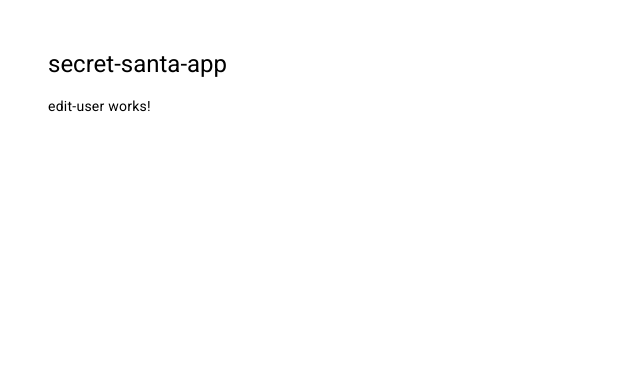
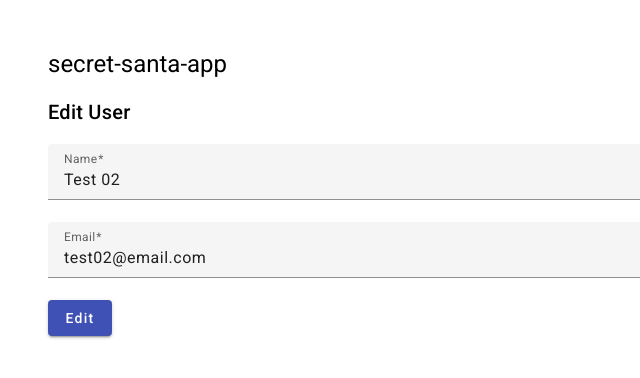
Before and after one commit to LuisPorrasLFF/secret-santa-app, an Angular app: page /edit/1 in a window 1280 px wide. Shown: the top 378 px of the page, without its empty margins (0-640 px from the left). Built offline with nearby package versions, Linux system fonts and the light colour scheme.

Commit message:
Add edit functionality

```diff
--- a/src/app/services/user.service.ts
+++ b/src/app/services/user.service.ts
@@ -35,6 +35,7 @@ export class UserService {
 
   editUser(user: User){
     let userIndex = this.users.findIndex(u => u.id == user.id);
+    console.log(user);
     this.users[userIndex] = user;
     this.saveUsers();
   }
--- a/src/app/user-components/create-user/create-user.component.html
+++ b/src/app/user-components/create-user/create-user.component.html
@@ -1,3 +1,4 @@
+<h2>Add User</h2>
 <form (ngSubmit)="onSubmit()">
     <mat-form-field class="form-field">
         <mat-label>Name</mat-label>
--- a/src/app/user-components/edit-user/edit-user.component.css
+++ b/src/app/user-components/edit-user/edit-user.component.css
@@ -0,0 +1,4 @@
+.form-field{
+    display: block;
+    max-width: 50rem;
+}
--- a/src/app/user-components/edit-user/edit-user.component.html
+++ b/src/app/user-components/edit-user/edit-user.component.html
@@ -1 +1,21 @@
-<p>edit-user works!</p>
+<h2>Edit User</h2>
+<form (ngSubmit)="onSubmit()">
+    <mat-form-field class="form-field">
+        <mat-label>Name</mat-label>
+        <input type="text" matInput [formControl]="nameFormControl" placeholder="name">
+        @if (nameFormControl.hasError('required')) {
+            <mat-error>Name is <strong>required</strong></mat-error>
+        }
+    </mat-form-field>
+    <mat-form-field class="form-field">
+        <mat-label>Email</mat-label>
+        <input type="email" matInput [formControl]="emailFormControl" placeholder="email@example.com">
+        @if (emailFormControl.hasError('email') && !emailFormControl.hasError('required')) {
+            <mat-error>Please enter a valid email address</mat-error>
+        }
+        @if (emailFormControl.hasError('required')) {
+            <mat-error>Email is <strong>required</strong></mat-error>
+        }
+    </mat-form-field>
+    <button mat-raised-button color="primary" class="button" type="submit">Edit</button>
+</form>
--- a/src/app/user-components/edit-user/edit-user.component.ts
+++ b/src/app/user-components/edit-user/edit-user.component.ts
@@ -1,12 +1,50 @@
-import { Component } from '@angular/core';
+import { FormControl, Validators, FormsModule, ReactiveFormsModule } from '@angular/forms';
+import { MatButtonModule } from '@angular/material/button';
+import { MatInputModule } from '@angular/material/input';
+import { MatFormFieldModule } from '@angular/material/form-field';
+
+import { ActivatedRoute } from '@angular/router';
+import { Component, OnInit } from '@angular/core';
+import { UserService } from '../../services/user.service';
+import { User } from './../../models/users';
 
 @Component({
   selector: 'app-edit-user',
   standalone: true,
-  imports: [],
+  imports: [FormsModule, ReactiveFormsModule, MatButtonModule, MatInputModule, MatFormFieldModule],
   templateUrl: './edit-user.component.html',
   styleUrl: './edit-user.component.css'
 })
-export class EditUserComponent {
+export class EditUserComponent implements OnInit {
+  users = this.userService.getUsers();
+  user: User | undefined;
 
+  nameFormControl = new FormControl('', [Validators.required]);
+  emailFormControl = new FormControl('', [Validators.required, Validators.email]);
+
+  constructor(
+    private route: ActivatedRoute,
+    private userService: UserService
+  ) { }
+
+  ngOnInit() {
+    const routeParams = this.route.snapshot.paramMap;
+    const userIdFromRoute = Number(routeParams.get('userId'));
+    this.user = this.users.find(user => user.id === userIdFromRoute);
+    if(this.user !== undefined){
+      this.nameFormControl.setValue(this.user.name);
+      this.emailFormControl.setValue(this.user.email);
+    }
+  }
+
+  onSubmit(): void {
+    if (this.nameFormControl.valid && this.emailFormControl.valid && this.user !== undefined) {
+      this.user.name = this.nameFormControl.value!;
+      this.user.email = this.emailFormControl.value!;
+      this.userService.editUser(this.user);
+      console.log(this.userService.getUsers());
+      this.nameFormControl.reset();
+      this.emailFormControl.reset();
+    }
+  }
 }
```
